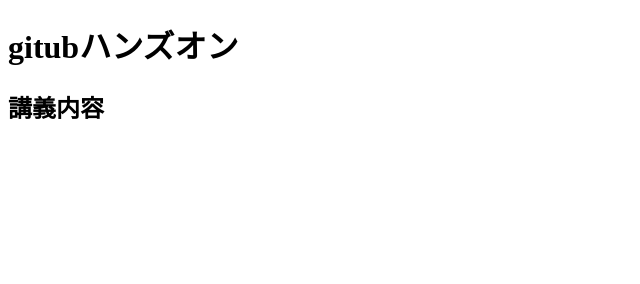
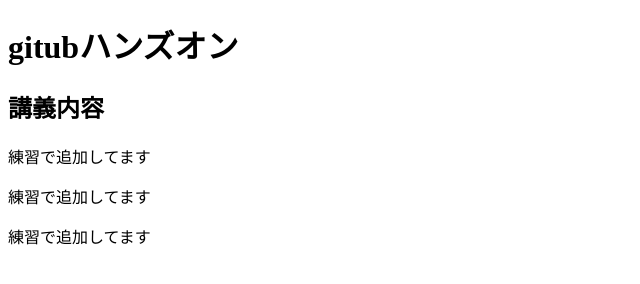
Before and after one commit to MasaYoshi1111/github-handon, a plain HTML site: page index.html in a window 1280 px wide. Shown: the whole page, without its empty margins (0-640 px from the left). Drawn offline with Linux system fonts and the light colour scheme.

Commit message:
練習でpを追加しました

```diff
--- a/index.html
+++ b/index.html
@@ -8,5 +8,8 @@
   <body>
     <h1>gitubハンズオン</h1>
     <h2>講義内容</h2>
+    <p>練習で追加してます</p>
+    <p>練習で追加してます</p>
+    <p>練習で追加してます</p>
   </body>
 </html>
```
